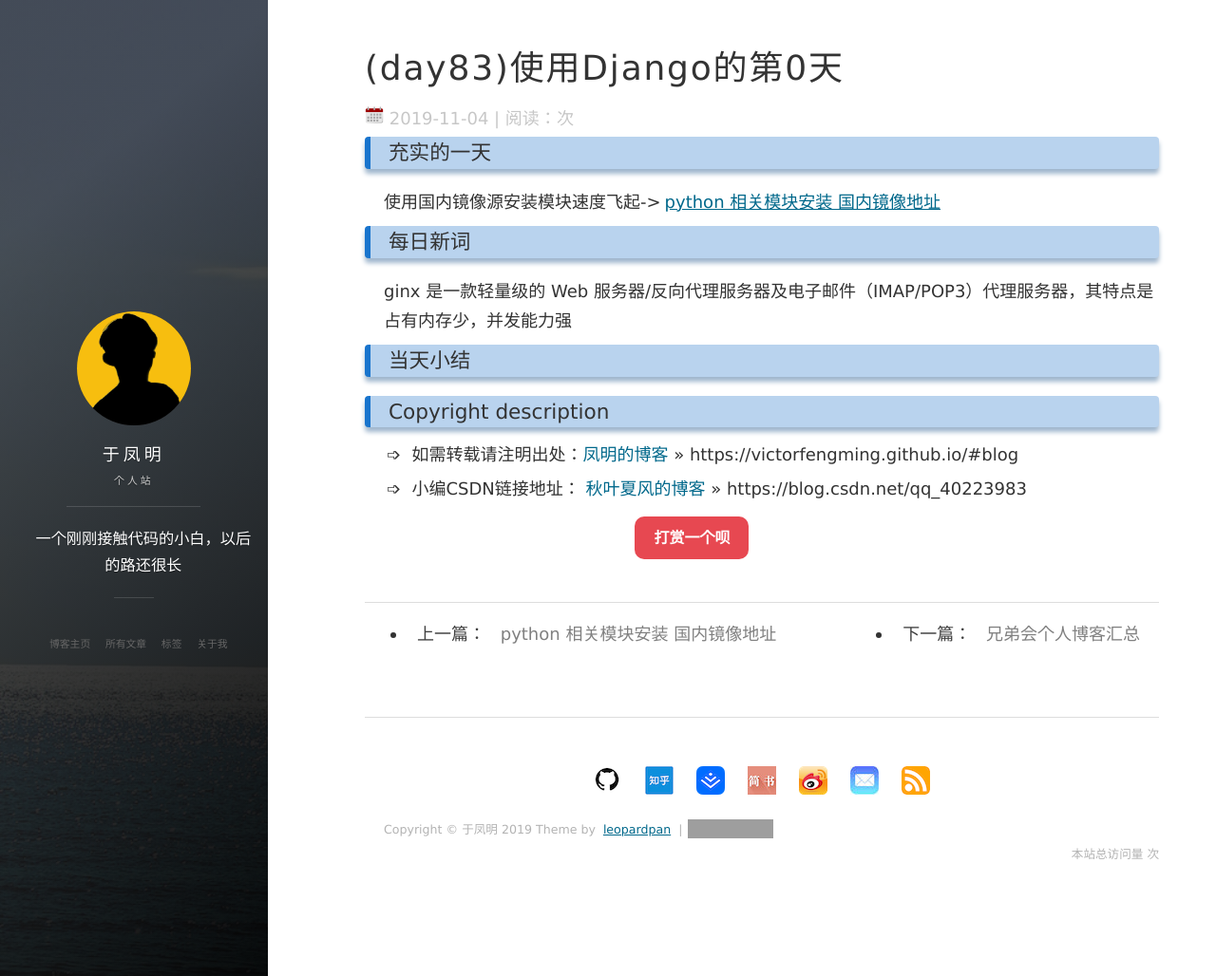
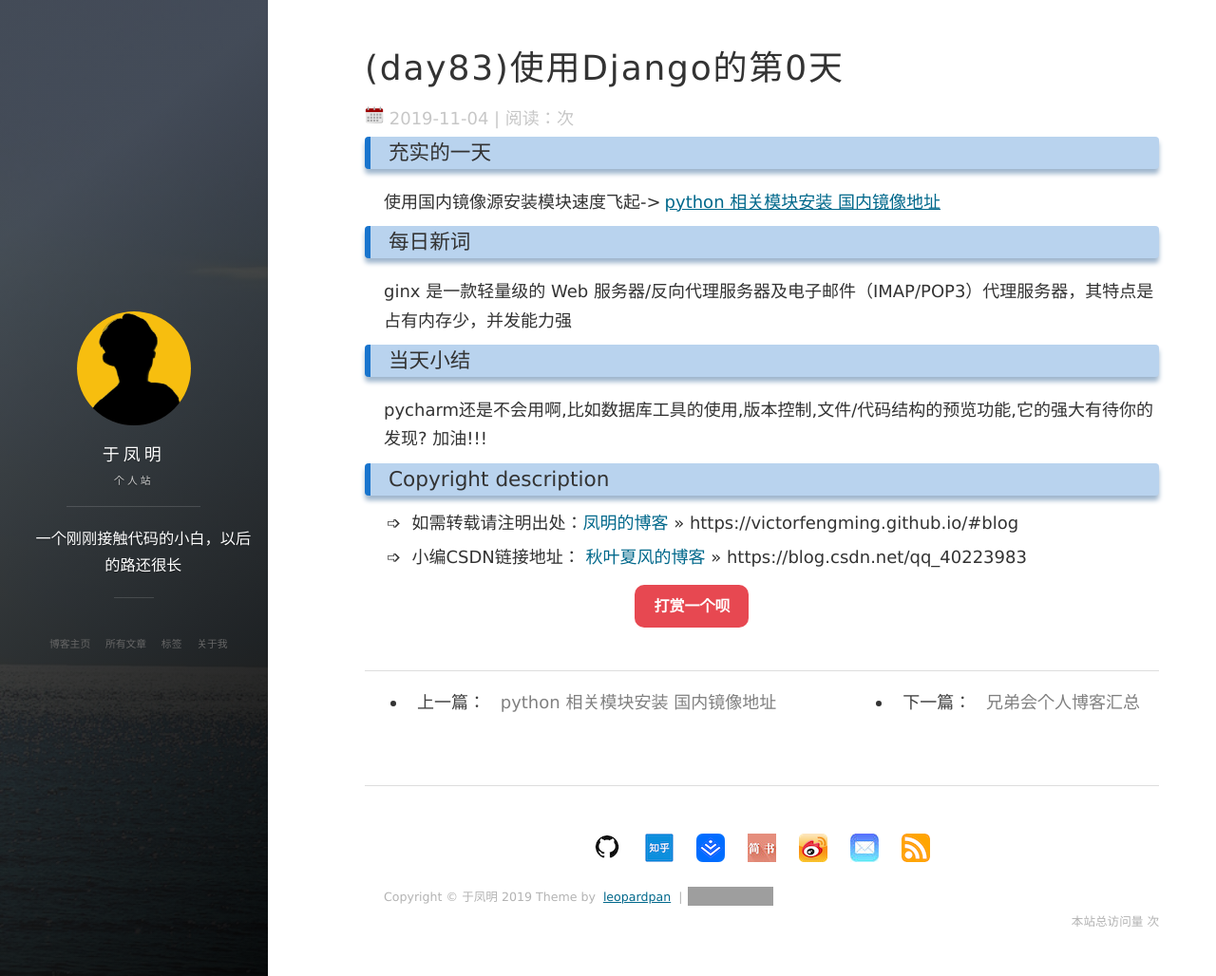
Before and after one commit to victorfengming/victorfengming.github.io.leopardpan, a Jekyll site: the page built from _posts/daily/November/2019-11-04-day83.md, in a window 1280 px wide and 1028 px high. Shown: the whole window at 95% size. Built offline with Jekyll 4.4.1, drawn with Linux system fonts in a browser that asks for light colours; nearby versions of some CDN libraries; comment, search, counter and statistics services are not loaded; grey boxes are pictures that could not be loaded.

Commit message:
pycharm还是不会用啊+

```diff
--- a/_posts/daily/November/2019-11-04-day83.md
+++ b/_posts/daily/November/2019-11-04-day83.md
@@ -11,3 +11,5 @@ tags: XDH
 ginx 是一款轻量级的 Web 服务器/反向代理服务器及电子邮件（IMAP/POP3）代理服务器，其特点是占有内存少，并发能力强
 
 ### 当天小结
+
+pycharm还是不会用啊,比如数据库工具的使用,版本控制,文件/代码结构的预览功能,它的强大有待你的发现? 加油!!!
```
